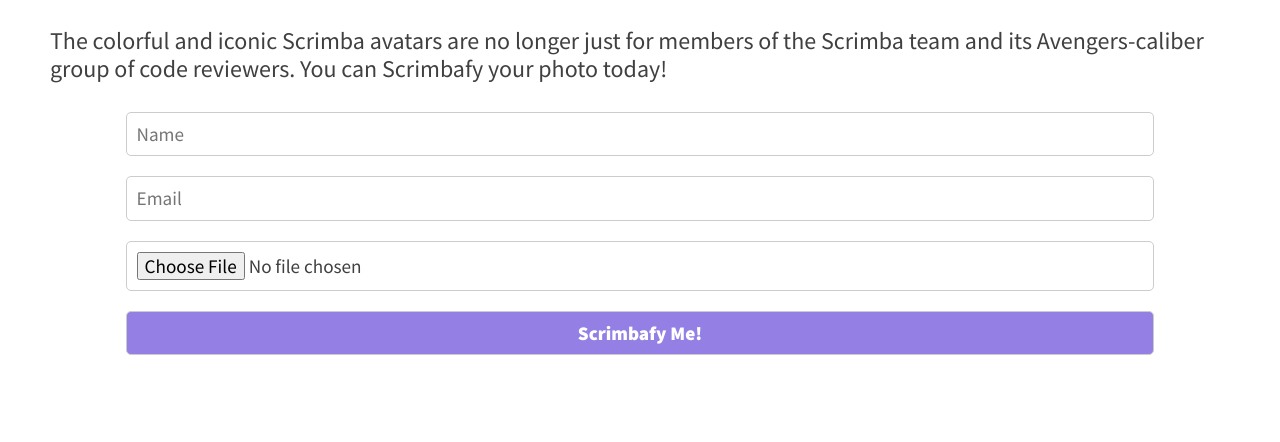
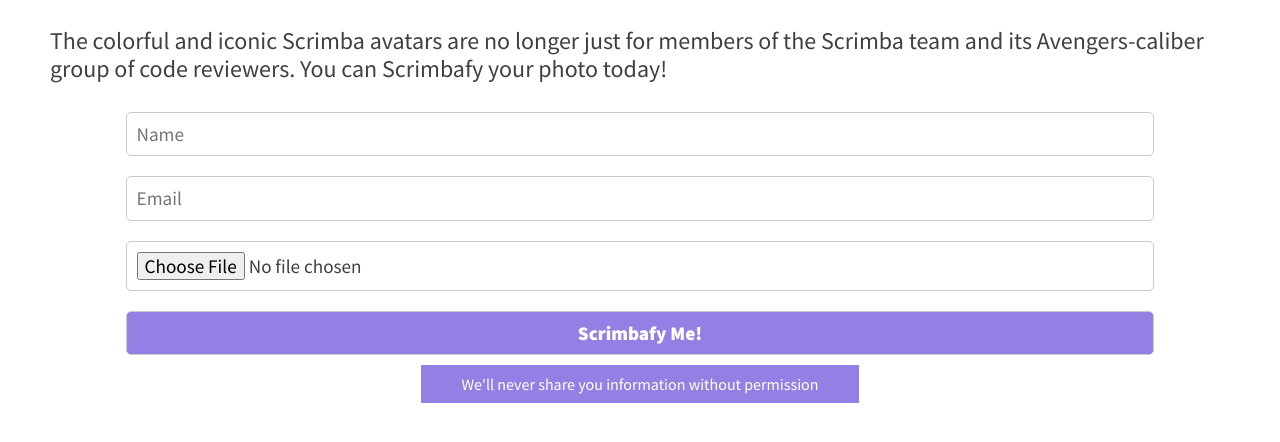
Before and after one commit to kanugurajesh/Scrimbafy, a website built with Vite: page index.html in a window 1280 px wide. Shown: the part 492-934 px from the top of the page. Before the commit the page ends 907 px from the top, so only its background shows below. Built offline with nearby package versions, Linux system fonts and the light colour scheme.

Commit message:
adding the program

```diff
--- a/index.html
+++ b/index.html
@@ -30,6 +30,7 @@
             <input type="file" name="">
             <input type="submit" value="Scrimbafy Me!">
         </form>
+        <footer>We'll never share you information without permission</footer>
     </main>
 </body>
 
--- a/styles.css
+++ b/styles.css
@@ -8,8 +8,10 @@
     min-width: 480px;
     font-family: 'Source Sans Pro', sans-serif;
     color: #404040;
+    display: flex;
+    flex-direction: column;
+    justify-content: space-between;
     user-select: none;
-    /* padding: 0 40px; */
 }
 
 /* =================
@@ -108,6 +110,15 @@
     cursor: pointer;
 }
 
+footer {
+    background-color: #9480e4;
+    color: #fff;
+    text-align: center;
+    margin: auto;
+    padding: 10px 40px;
+    margin: auto;
+}
+
 /* =================
     Media queries
    ================= */
```
